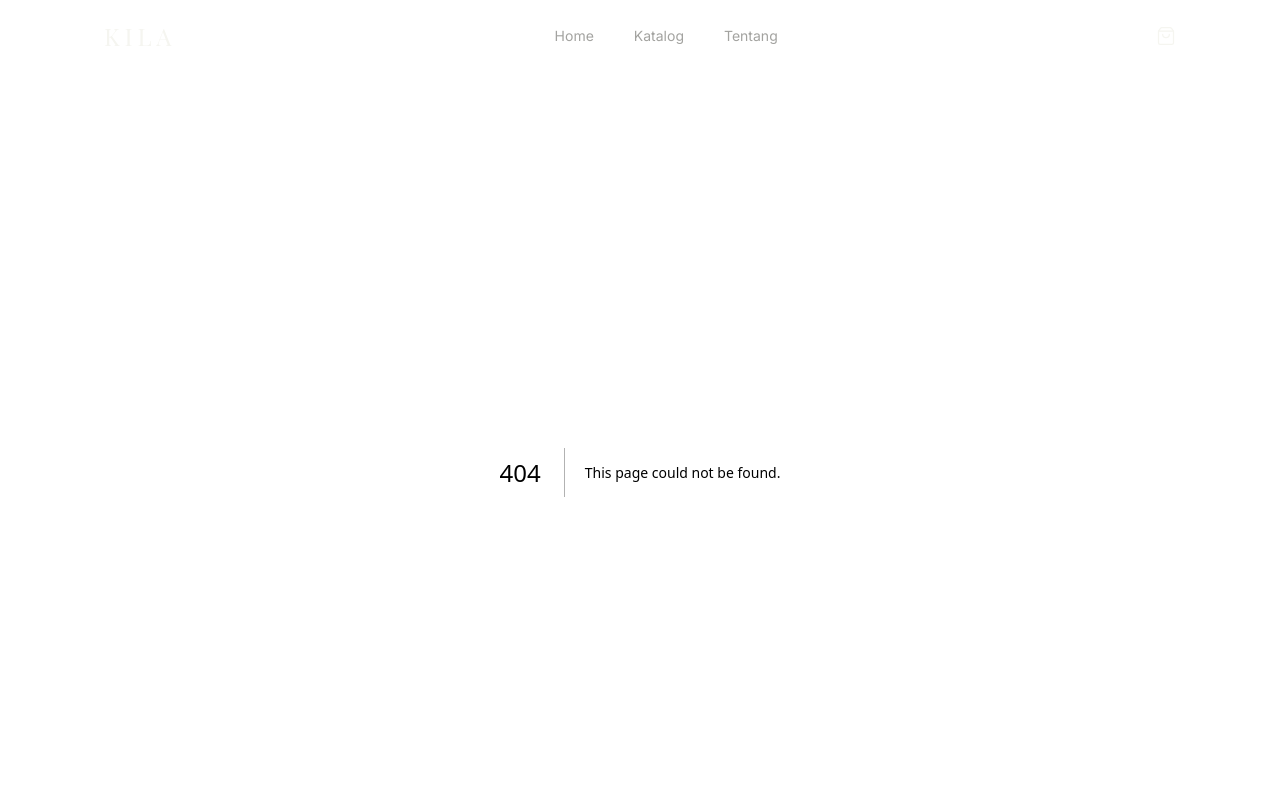
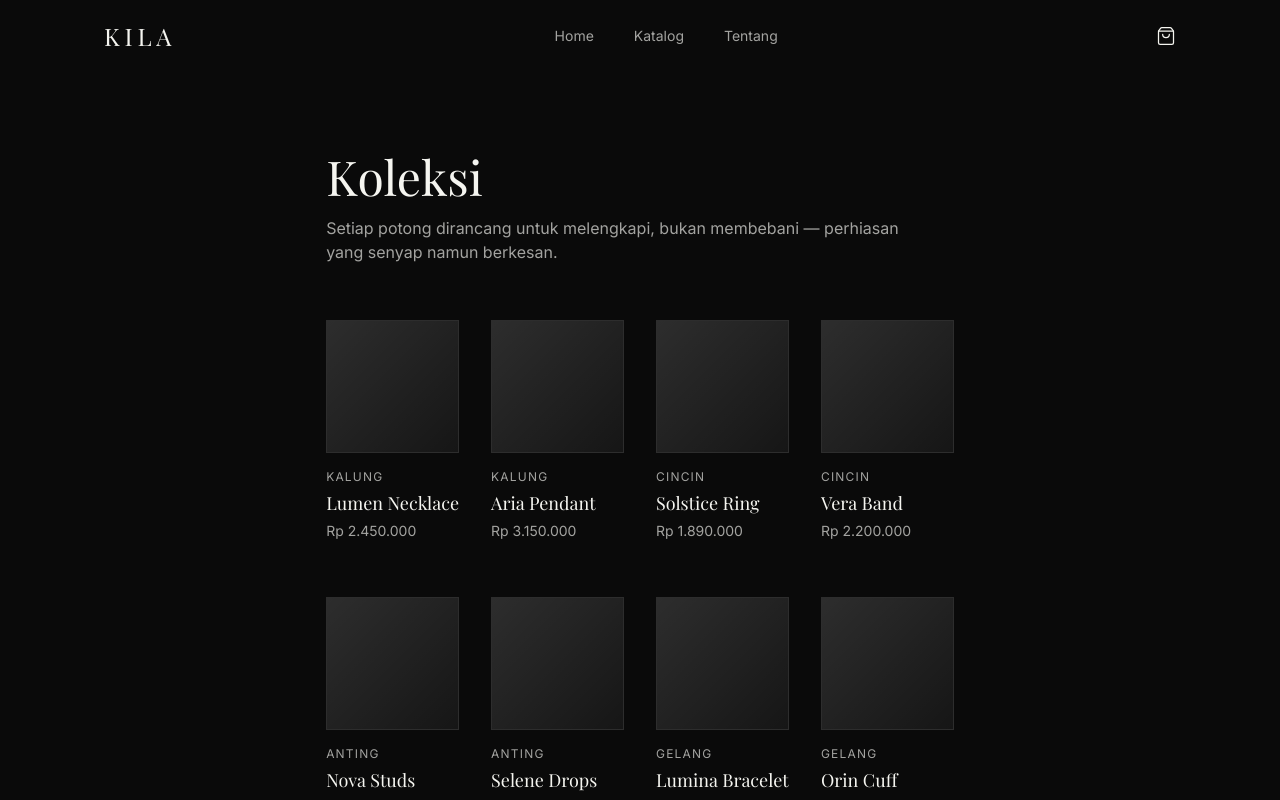
Before and after one commit to KevinKautsarr/kila-jewelry, a Next.js app: page /katalog in a window 1280 px wide. Before the commit this address had no page. Shown: the top 800 px of the page. Built offline with nearby package versions, Linux system fonts and the light colour scheme; a web font is replaced by a local one.

Commit message:
Add product card and catalog page

```diff
--- /dev/null
+++ b/app/katalog/page.tsx
@@ -0,0 +1,51 @@
+"use client";
+
+import { motion } from "framer-motion";
+import { products } from "@/src/data/products";
+import ProductCard from "@/src/components/ProductCard";
+
+const container = {
+  hidden: { opacity: 0 },
+  show: {
+    opacity: 1,
+    transition: { staggerChildren: 0.08 },
+  },
+};
+
+const item = {
+  hidden: { opacity: 0, y: 24 },
+  show: {
+    opacity: 1,
+    y: 0,
+    transition: { duration: 0.6, ease: "easeOut" as const },
+  },
+};
+
+export default function KatalogPage() {
+  return (
+    <div className="mx-auto max-w-6xl px-6 py-20 sm:px-10">
+      <div className="max-w-xl">
+        <h1 className="font-serif text-4xl text-foreground sm:text-5xl">
+          Koleksi
+        </h1>
+        <p className="mt-4 text-muted">
+          Setiap potong dirancang untuk melengkapi, bukan membebani —
+          perhiasan yang senyap namun berkesan.
+        </p>
+      </div>
+
+      <motion.div
+        variants={container}
+        initial="hidden"
+        animate="show"
+        className="mt-14 grid grid-cols-1 gap-x-8 gap-y-14 sm:grid-cols-2 lg:grid-cols-3 xl:grid-cols-4"
+      >
+        {products.map((product) => (
+          <motion.div key={product.id} variants={item}>
+            <ProductCard product={product} />
+          </motion.div>
+        ))}
+      </motion.div>
+    </div>
+  );
+}
--- /dev/null
+++ b/src/components/ProductCard.tsx
@@ -0,0 +1,28 @@
+"use client";
+
+import Link from "next/link";
+import { motion } from "framer-motion";
+import type { Product } from "@/src/data/products";
+import { formatRupiah } from "@/src/lib/format";
+
+export default function ProductCard({ product }: { product: Product }) {
+  return (
+    <Link href={`/produk/${product.id}`} className="group block">
+      <div className="relative aspect-square overflow-hidden border border-white/10 bg-white/5 transition-colors duration-300 group-hover:border-white/30">
+        <motion.div
+          className="h-full w-full bg-gradient-to-br from-white/10 to-transparent"
+          whileHover={{ scale: 1.05 }}
+          transition={{ duration: 0.4, ease: "easeOut" }}
+        />
+      </div>
+
+      <div className="mt-4 space-y-1">
+        <p className="text-xs uppercase tracking-widest text-muted">
+          {product.category}
+        </p>
+        <h3 className="font-serif text-lg text-foreground">{product.name}</h3>
+        <p className="text-sm text-muted">{formatRupiah(product.price)}</p>
+      </div>
+    </Link>
+  );
+}
--- /dev/null
+++ b/src/lib/format.ts
@@ -0,0 +1,8 @@
+export function formatRupiah(price: number): string {
+  return new Intl.NumberFormat("id-ID", {
+    style: "currency",
+    currency: "IDR",
+    minimumFractionDigits: 0,
+    maximumFractionDigits: 0,
+  }).format(price);
+}
```
